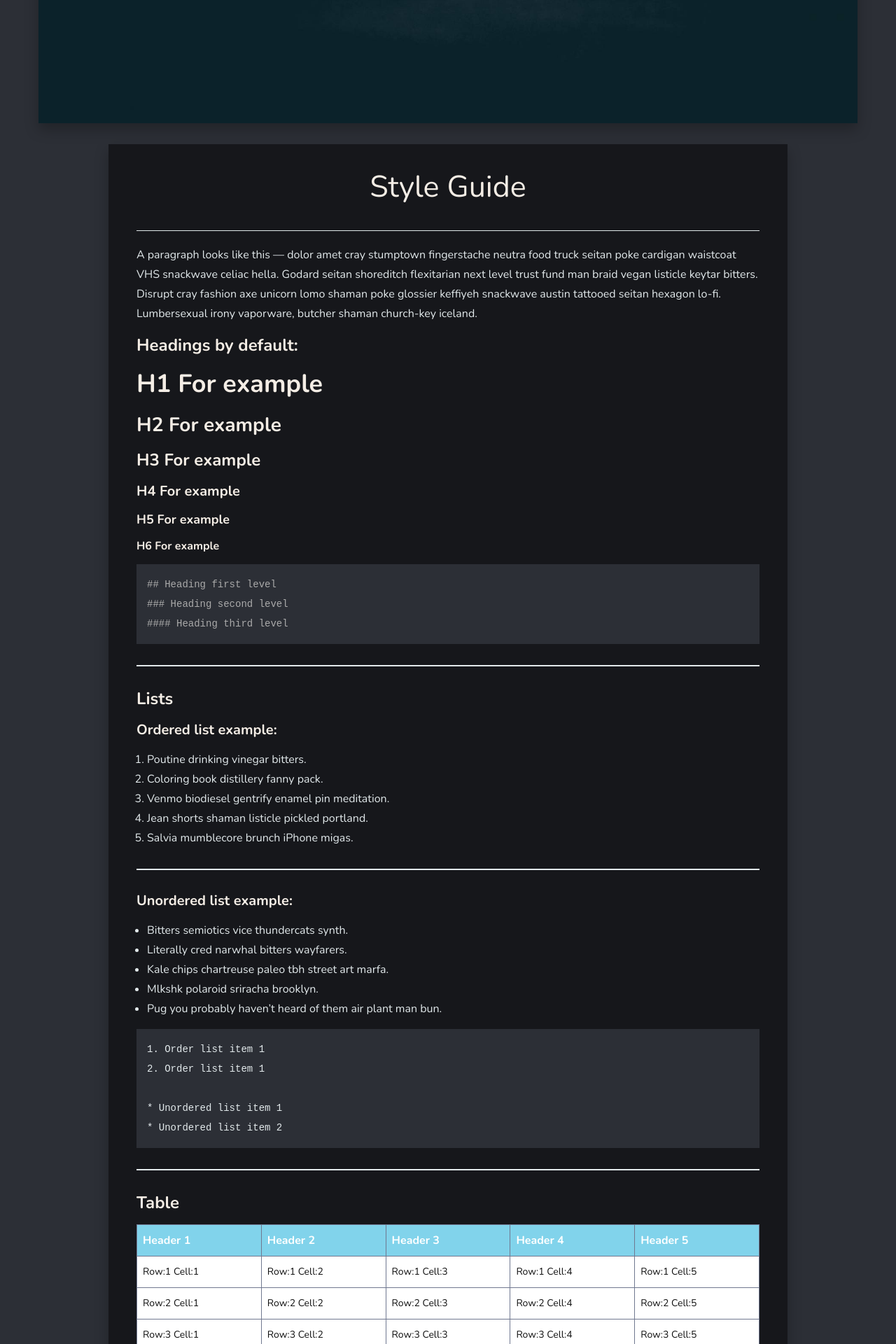
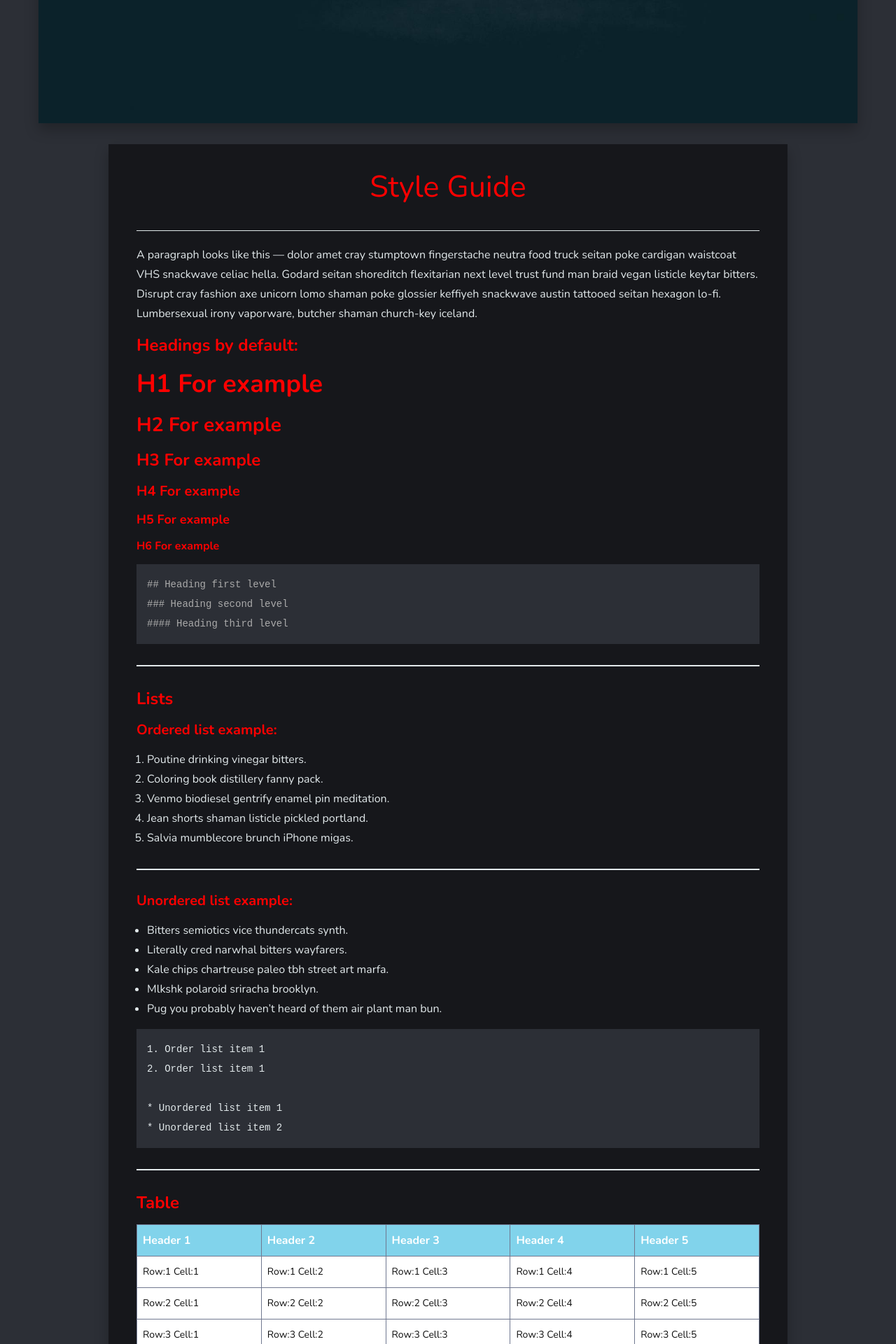
Before and after one commit to stewardwildcat/astronomycamp.github.io, a Jekyll site: the page built from _pages/styleguide.md, in a window 1280 px wide. Shown: the part 519-2439 px from the top of the page at 70% size. Built offline with Jekyll 4.4.1, drawn with Linux system fonts in a browser that asks for light colours; nearby versions of some CDN libraries.

Commit message:
Update _colors.scss

```diff
--- a/_sass/0-settings/_colors.scss
+++ b/_sass/0-settings/_colors.scss
@@ -28,7 +28,7 @@ $body-color: $text;
 $bold-color: $white;
 
 // Headings
-$heading-font-color: $warm-grey;
+$heading-font-color: #fe0000;
 
 // Links
 $link-color: $primary-color;
```
